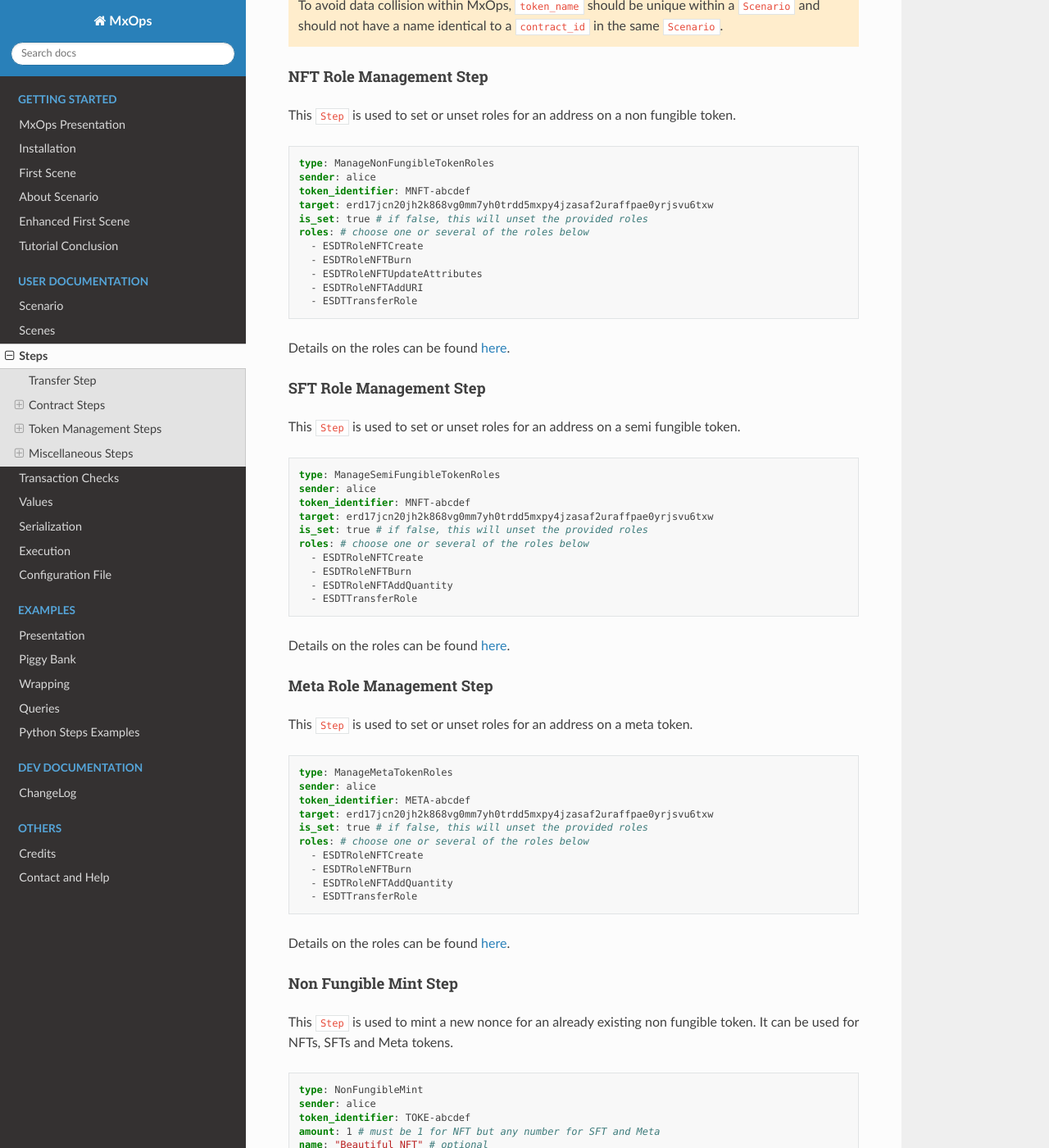
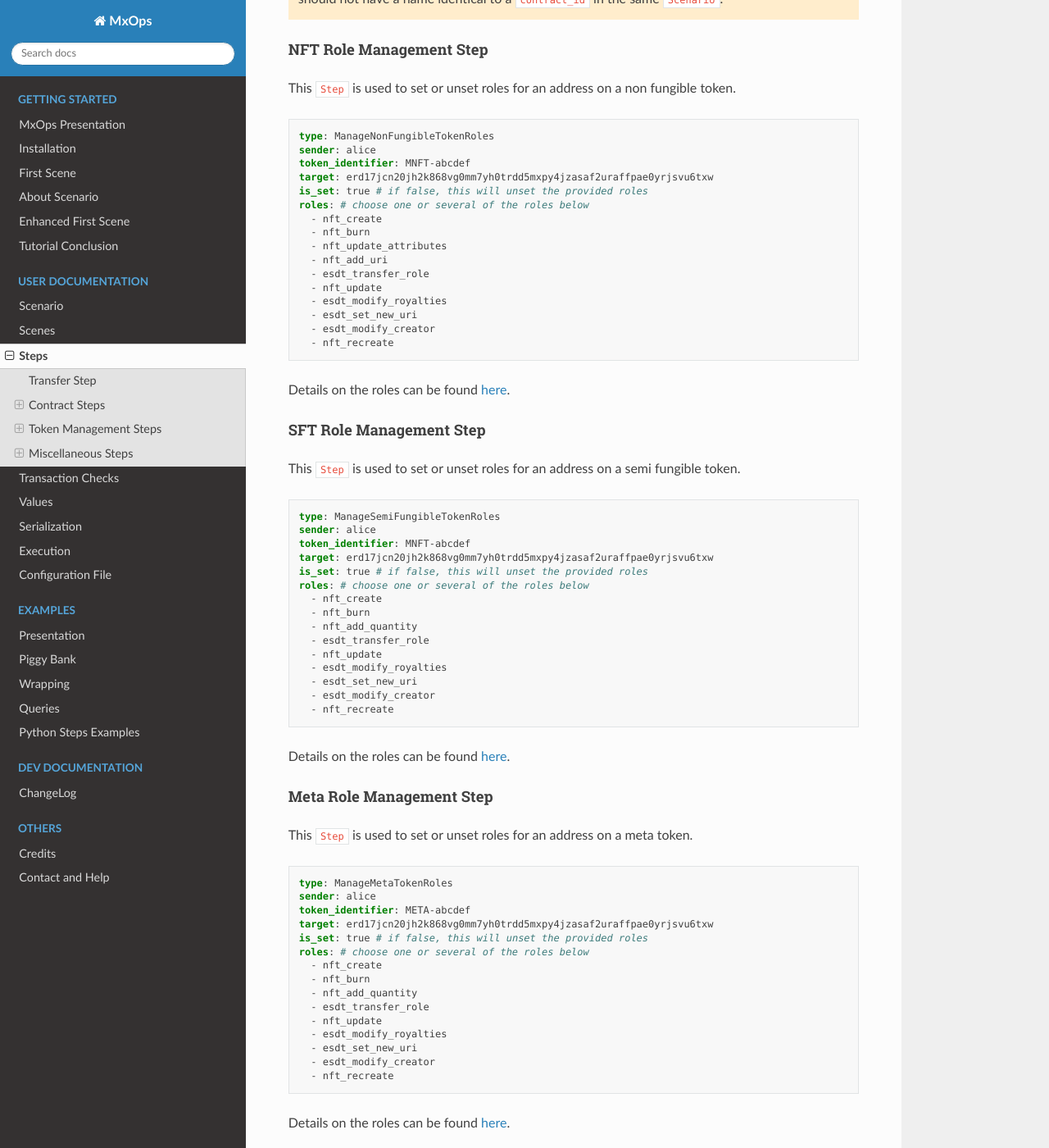
Before and after one commit to Catenscia/MxOps, a Sphinx documentation site: the page built from docs/source/user_documentation/steps.md, in a window 1280 px wide and 1400 px high, scrolled down 8229 px. Shown: the whole window at 82% size. Built offline with Sphinx 7.4.7 and the Read the Docs theme 3.1.0, drawn with Linux system fonts in a browser that asks for light colours; some of the changed text lies outside the part shown.

Commit message:
docs: update role management steps

````diff
--- a/docs/source/user_documentation/steps.md
+++ b/docs/source/user_documentation/steps.md
@@ -422,9 +420,9 @@ token_identifier: MTK-abcdef
 target: erd17jcn20jh2k868vg0mm7yh0trdd5mxpy4jzasaf2uraffpae0yrjsvu6txw
 is_set: true # if false, this will unset the provided roles
 roles: # choose one or several of the roles below
-  - ESDTRoleLocalMint
-  - ESDTRoleLocalBurn
-  - ESDTTransferRole
+  - local_mint
+  - local_burn
+  - esdt_transfer_role
 ```
 
 Details on the roles can be found [here](https://docs.multiversx.com/tokens/esdt-tokens/#setting-and-unsetting-special-roles).
@@ -528,11 +526,17 @@ token_identifier: MNFT-abcdef
 target: erd17jcn20jh2k868vg0mm7yh0trdd5mxpy4jzasaf2uraffpae0yrjsvu6txw
 is_set: true # if false, this will unset the provided roles
 roles: # choose one or several of the roles below
-  - ESDTRoleNFTCreate
-  - ESDTRoleNFTBurn
-  - ESDTRoleNFTUpdateAttributes
-  - ESDTRoleNFTAddURI
-  - ESDTTransferRole
+  - nft_create
+  - nft_burn
+  - nft_update_attributes
+  - nft_add_uri
+  - esdt_transfer_role
+  - nft_update
+  - esdt_modify_royalties
+  - esdt_set_new_uri
+  - esdt_modify_creator
+  - nft_recreate
+
 ```
 
 Details on the roles can be found [here](https://docs.multiversx.com/tokens/nft-tokens#roles).
@@ -548,10 +552,15 @@ token_identifier: MNFT-abcdef
 target: erd17jcn20jh2k868vg0mm7yh0trdd5mxpy4jzasaf2uraffpae0yrjsvu6txw
 is_set: true # if false, this will unset the provided roles
 roles: # choose one or several of the roles below
-  - ESDTRoleNFTCreate
-  - ESDTRoleNFTBurn
-  - ESDTRoleNFTAddQuantity
-  - ESDTTransferRole
+  - nft_create
+  - nft_burn
+  - nft_add_quantity
+  - esdt_transfer_role
+  - nft_update
+  - esdt_modify_royalties
+  - esdt_set_new_uri
+  - esdt_modify_creator
+  - nft_recreate
 ```
 
 Details on the roles can be found [here](https://docs.multiversx.com/tokens/nft-tokens#roles).
@@ -567,10 +576,15 @@ token_identifier: META-abcdef
 target: erd17jcn20jh2k868vg0mm7yh0trdd5mxpy4jzasaf2uraffpae0yrjsvu6txw
 is_set: true # if false, this will unset the provided roles
 roles: # choose one or several of the roles below
-  - ESDTRoleNFTCreate
-  - ESDTRoleNFTBurn
-  - ESDTRoleNFTAddQuantity
-  - ESDTTransferRole
+  - nft_create
+  - nft_burn
+  - nft_add_quantity
+  - esdt_transfer_role
+  - nft_update
+  - esdt_modify_royalties
+  - esdt_set_new_uri
+  - esdt_modify_creator
+  - nft_recreate
 ```
 
 Details on the roles can be found [here](https://docs.multiversx.com/tokens/nft-tokens#roles).
@@ -631,7 +645,7 @@ steps:
     arguments:
       - TokenIdentifier4
       - "%LOOP_VAR" # nonce
-      - "%my_first_sc.TokenIdentifier4Amount." # result of the query
+      - "%my_first_sc.TokenIdentifier4Amount" # result of the query
 ```
 
 Instead of using `var_start` and `var_end` for the loop variable, a custom list of values can be provided with the keyword `var_list` like below.
````
Also changed, not shown: other parts of docs/source/user_documentation/steps.md (+5 -7 lines).
